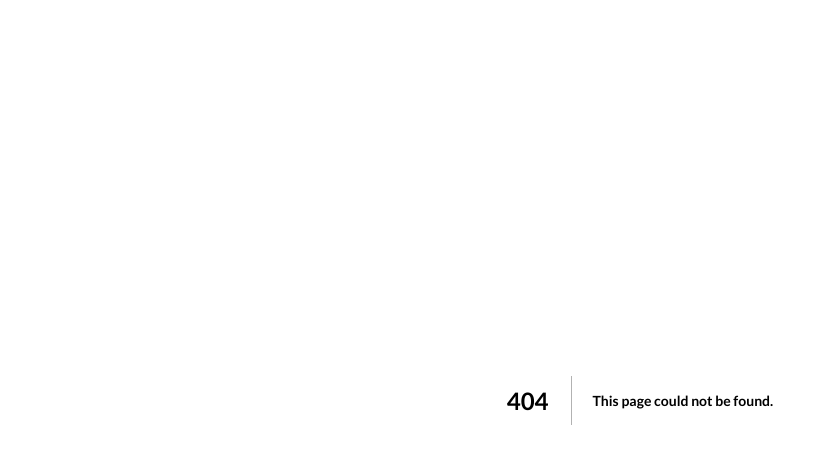
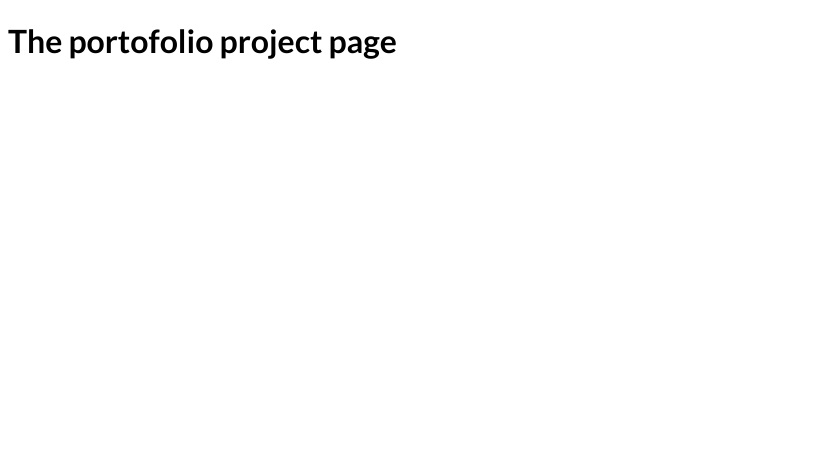
Before and after one commit to oanskyy/nextjs-may, a Next.js app: page /portofolio/1 in a window 1280 px wide. Before the commit this address had no page. Shown: the top 450 px of the page, without its empty margins (0-828 px from the left). Built offline with nearby package versions, Linux system fonts and the light colour scheme.

Commit message:
feat: add dynamic routes/paths with file based routing

```diff
--- /dev/null
+++ b/pages/portofolio/[id].js
@@ -0,0 +1,7 @@
+export default function PortofolioProjectPage() {
+	return (
+		<div>
+			<h1>The portofolio project page</h1>
+		</div>
+	)
+}
```
